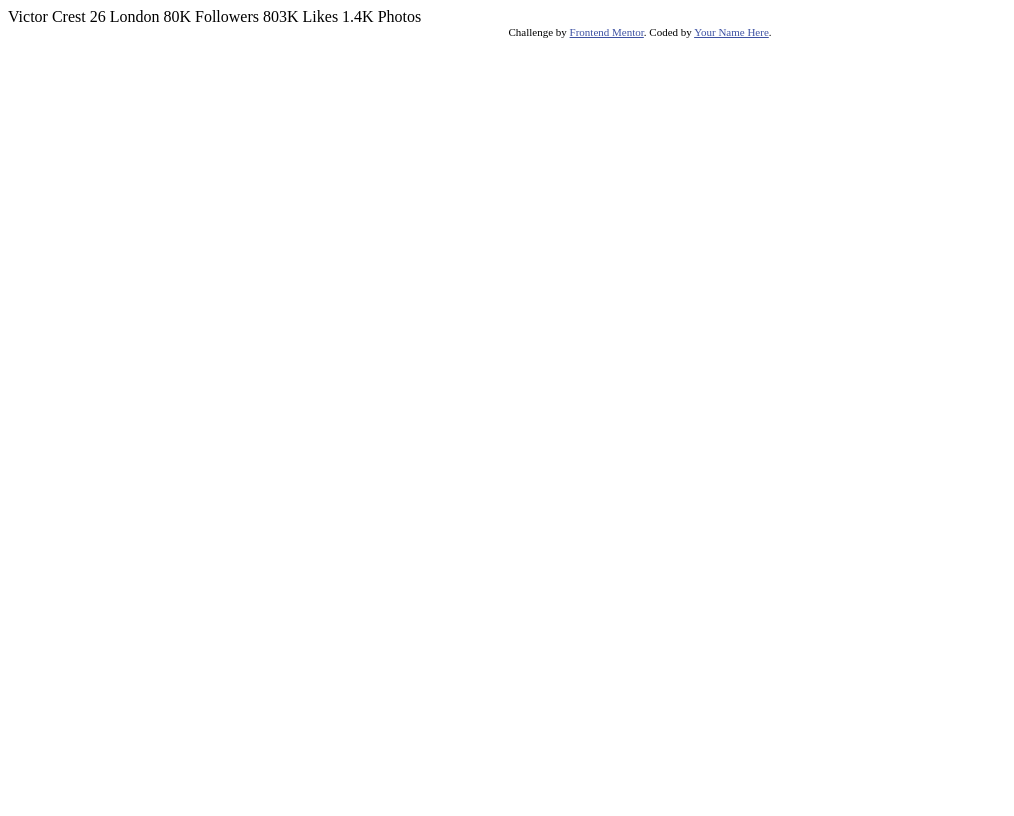
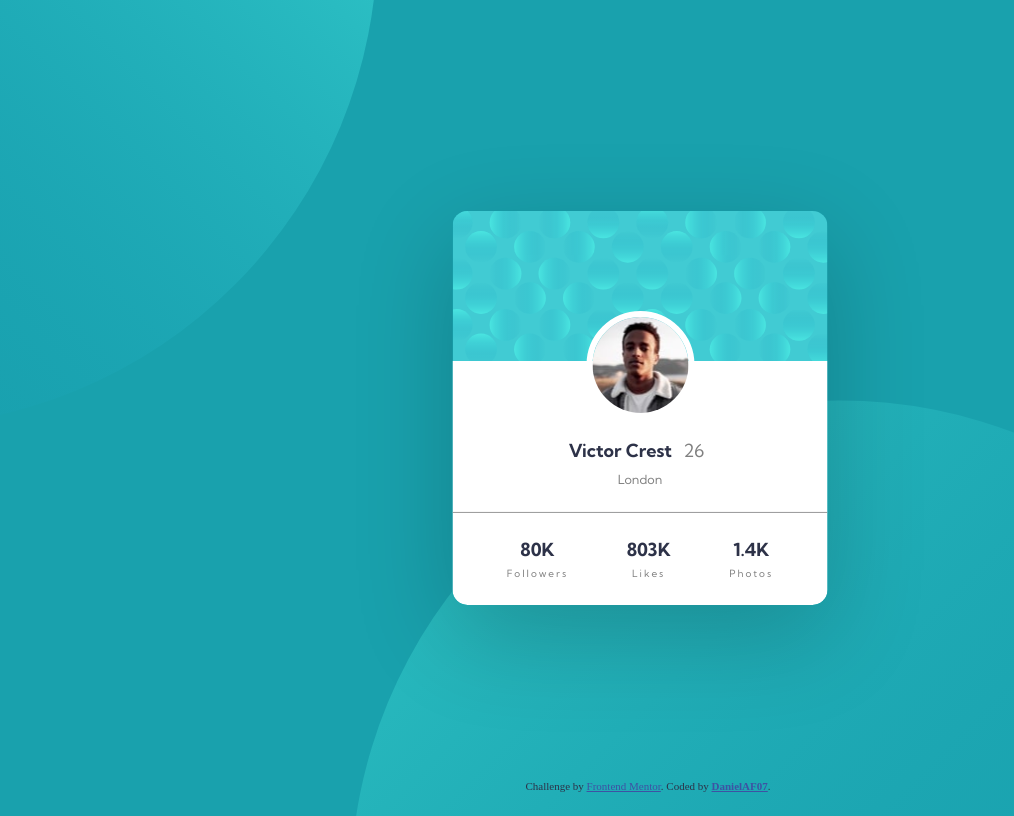
Before and after one commit to DanielAF07/profile-card-component, a plain HTML site: page index.html in a window 1280 px wide. Shown: the whole page, without its empty margins (0-1014 px from the left). Drawn offline with Linux system fonts and the light colour scheme.

Commit message:
Challenge Done

```diff
--- a/index.html
+++ b/index.html
@@ -7,7 +7,7 @@
   <link rel="icon" type="image/png" sizes="32x32" href="./images/favicon-32x32.png">
 
   <title>Frontend Mentor | Profile card component</title>
-
+  <link rel="stylesheet" href="./static/css/style.css">
   <!-- Feel free to remove these styles or customise in your own stylesheet 👍 -->
   <style>
     .attribution { font-size: 11px; text-align: center; }
@@ -15,21 +15,47 @@
   </style>
 </head>
 <body>
-  Victor Crest
-  26
-  London
+  <main>
+    <div class="card">
+      <img id="pattern" src="./images/bg-pattern-card.svg">
+      <div class="info">
+        <img id="profile-picture" src="./images/image-victor.jpg" alt="">
+        <div class="text-info">
+          <span id="name">Victor Crest</span>
+          <span id="age">26</span>
+          <span id="location">London</span>
+        </div>
+      </div>
+      <div class="stats">
+        <div class="stats-item">
+          <span>80K</span>
+          <div class="label">
+            Followers
+          </div>
+        </div>
+        <div class="stats-item">
+          <span>803K</span>
+          <div class="label">
+            Likes
+          </div>
+        </div>
+        <div class="stats-item">
+          <span>1.4K</span>
+          <div class="label">
+            Photos
+          </div>
+        </div>
+      </div>
 
-  80K
-  Followers
+    </div>
+    <footer>
+      <div class="attribution">
+        Challenge by <a href="https://www.frontendmentor.io?ref=challenge" target="_blank">Frontend Mentor</a>.
+        Coded by <a href="https://github.com/DanielAF07"><b>DanielAF07</b></a>.
+      </div>
+    </footer>
+  </main>
 
-  803K
-  Likes
 
-  1.4K
-  Photos
-  <div class="attribution">
-    Challenge by <a href="https://www.frontendmentor.io?ref=challenge" target="_blank">Frontend Mentor</a>.
-    Coded by <a href="#">Your Name Here</a>.
-  </div>
 </body>
 </html>
--- /dev/null
+++ b/static/css/style.css
@@ -0,0 +1,107 @@
+@import url('https://fonts.googleapis.com/css2?family=Kumbh+Sans:wght@300;400;700&display=swap');
+
+body {
+    background: #19A1AD;
+    background-image: url(/images/bg-pattern-top.svg), url(/images/bg-pattern-bottom.svg);
+    background-repeat: no-repeat;
+    background-position: -600px -550px, 350px 400px;
+    color: hsl(229, 23%, 23%);
+    overflow-y: hidden;
+}
+
+main {
+    position: relative;
+    height: 100vh;
+}
+
+.card {
+    overflow: hidden;
+    border-radius: 15px;
+    text-align: center;
+    font-family: 'Kumbh Sans';
+    /* border: 1px solid red; */
+    width: 375px;
+    /* margin: auto; */
+    position: absolute;
+    top: 50%;
+    left: 50%;
+    transform: translate(-50%, -50%);
+    font-size: 18px;
+    box-shadow: 0px 30px 100px rgba(0,0,0,0.2);
+}
+
+#pattern {
+    object-fit: cover;
+    object-position: 50% 0%;
+    width: 375px;
+    /* border-top-left-radius: 15px;
+    border-top-right-radius: 15px; */
+}
+
+.info {
+    margin-top: -5px;
+    background: white;
+    text-align: center;
+    color: hsl(229, 23%, 23%);
+    border-bottom: 1px solid #999;
+    padding-bottom: 15px;
+}
+
+#profile-picture {
+    margin-top: -50px;
+    border-radius: 50%;
+    border: 6px solid white;
+    margin-bottom: 15px;
+}
+
+#name {
+    font-weight: 700;
+}
+
+#age {
+    color: gray;
+    padding: 0 7px;
+}
+
+#location {
+    padding: 0.8em 0;
+    display: block;
+    font-size: 0.7em;
+    color: gray;
+}
+
+.stats {
+    background: white;
+    display: grid;
+    grid-auto-flow: column;
+    padding: 25px;
+    justify-content: space-around;
+    border-bottom-left-radius: 15px;
+    border-bottom-right-radius: 15px;
+}
+
+.stats-item {
+    text-align: center;
+}
+
+.stats-item span {
+    color: hsl(229, 23%, 23%);
+    display: block;
+    font-weight: 700;
+    font-size: 18px;
+    padding-bottom: 6px;
+}
+
+.label{
+    font-size: 10px;
+    color: gray;
+    letter-spacing: 0.2em;
+}
+
+footer {
+    position: fixed;
+    bottom: 0;
+    width: 100%;
+    text-align: center;
+    padding: 0.5em 0;
+}
```
